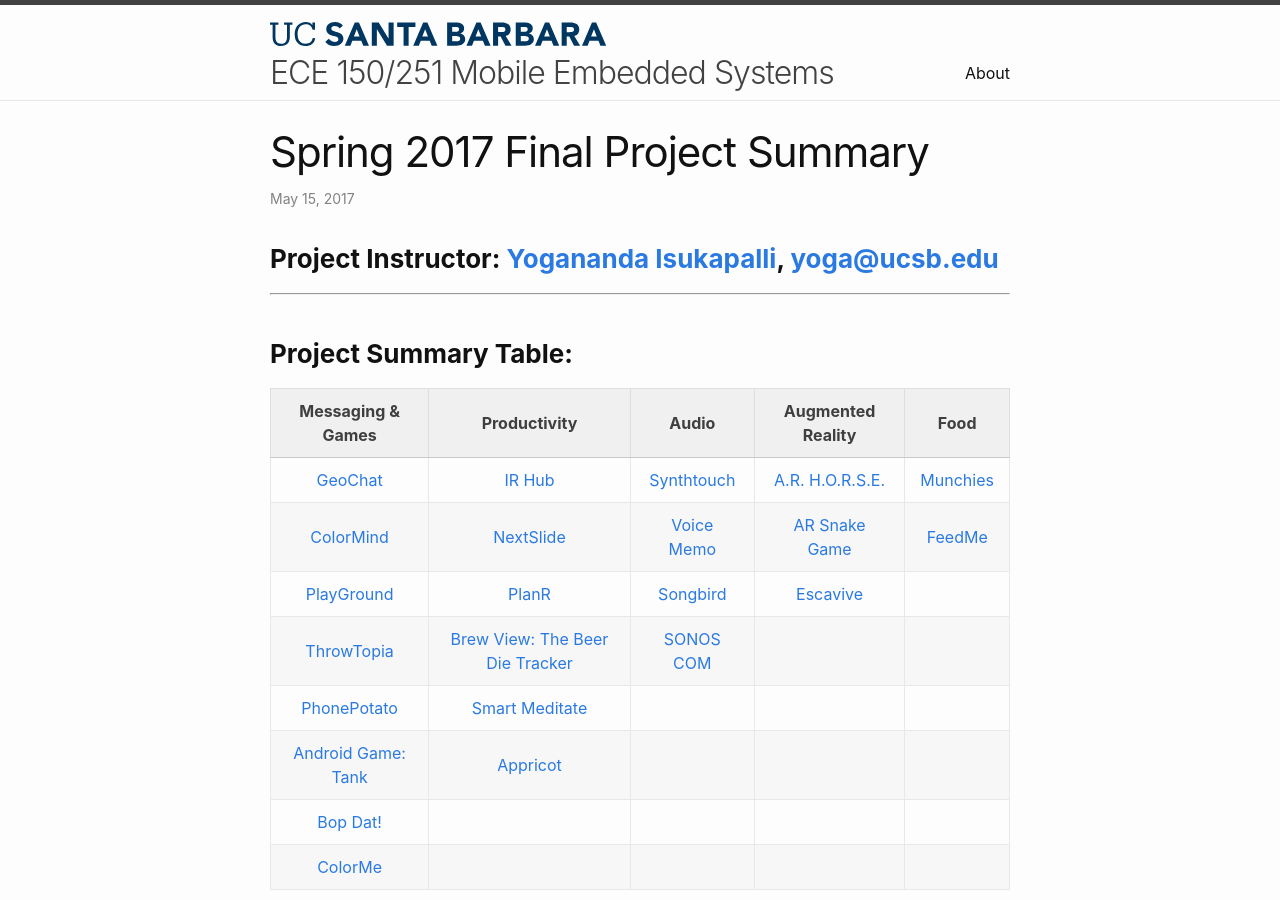
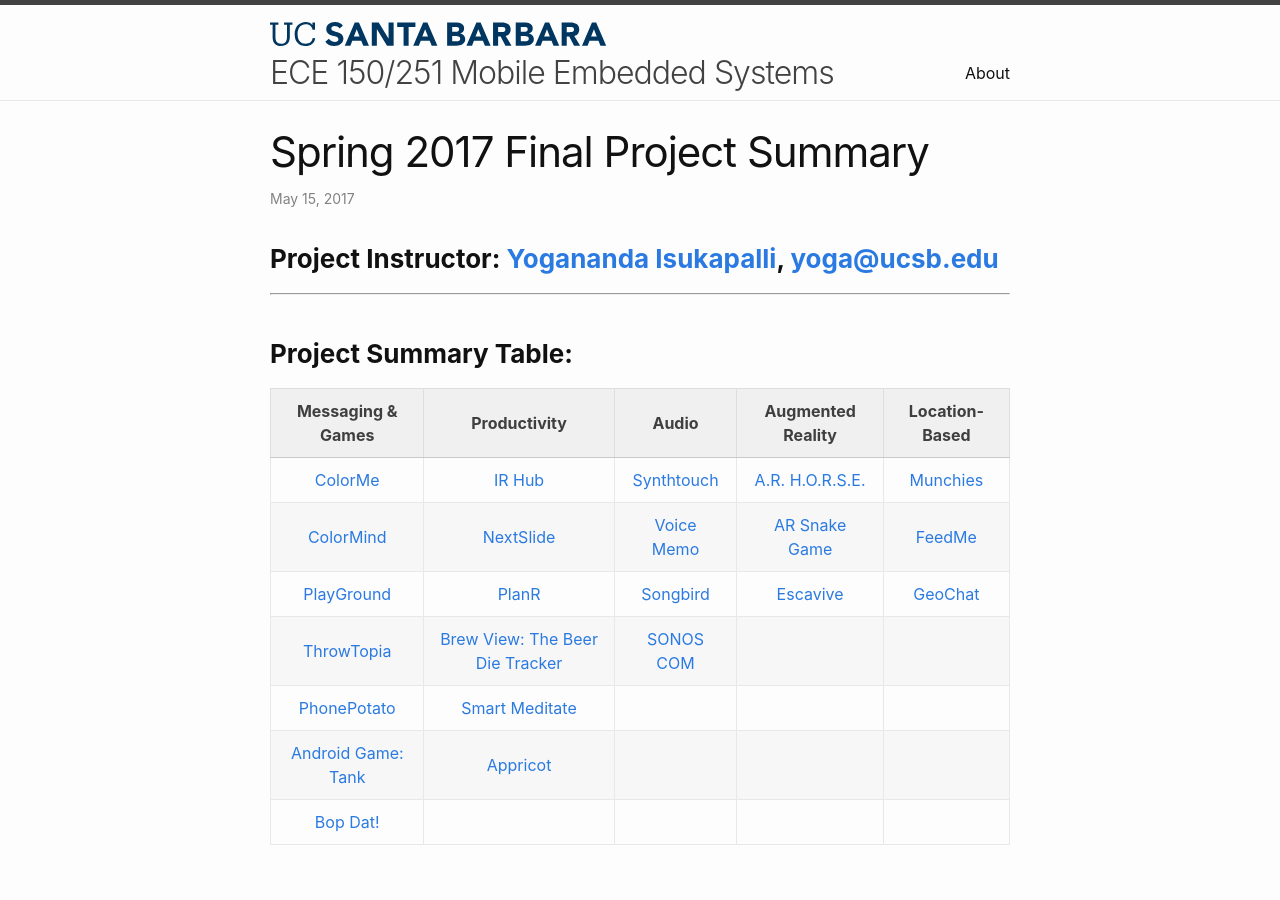
Before and after one commit to ece-150-251-s17/ece-150-251-s17.github.io, a Jekyll site: the page built from _posts/2018-05-14-Spring-2018-Final-Project-Summary.markdown, in a window 1280 px wide and 900 px high. Built offline with Jekyll 4.4.1, drawn with Linux system fonts in a browser that asks for light colours.

Commit message:
Changing around categories

```diff
--- a/_posts/2018-05-14-Spring-2018-Final-Project-Summary.markdown
+++ b/_posts/2018-05-14-Spring-2018-Final-Project-Summary.markdown
@@ -12,16 +12,15 @@ categories: jekyll update
 <br/>
 ### **Project Summary Table:**
 
-| Messaging & Games           | Productivity| Audio    | Augmented Reality                     | Food
+| Messaging & Games           | Productivity| Audio    | Augmented Reality                     | Location-Based
 |:------------------------------:|:----------------------------:|:--------------------:|:----------------------------:|:-------------------------------------:
-| [GeoChat][p4]                   | [IR Hub][p9]                | [Synthtouch][p2]         | [A.R. H.O.R.S.E.][p1] | [Munchies][p6]
+| [ColorMe][p22]                    | [IR Hub][p9]                | [Synthtouch][p2]         | [A.R. H.O.R.S.E.][p1] | [Munchies][p6]
 | [ColorMind][p5]             | [NextSlide][p10]              | [Voice Memo][p20] | [AR Snake Game][p3]             | [FeedMe][p16]
-| [PlayGround][p7]   | [PlanR][p11]                 | [Songbird][p24]      | [Escavive][p15]          |
+| [PlayGround][p7]   | [PlanR][p11]                 | [Songbird][p24]      | [Escavive][p15]          |       [GeoChat][p4]
 | [ThrowTopia][p8] | [Brew View: The Beer Die Tracker][p12]             | [SONOS COM][p25] |                              |
 | [PhonePotato][p13]                 | [Smart Meditate][p17]              |                      |                              |
 | [Android Game: Tank][p14]            | [Appricot][p18]          |                      |                              |
 | [Bop Dat!][p19]  |                    |                      |                              |
-| [ColorMe][p22]             |                              |                      |                              |
 
 <br/>
 
```
